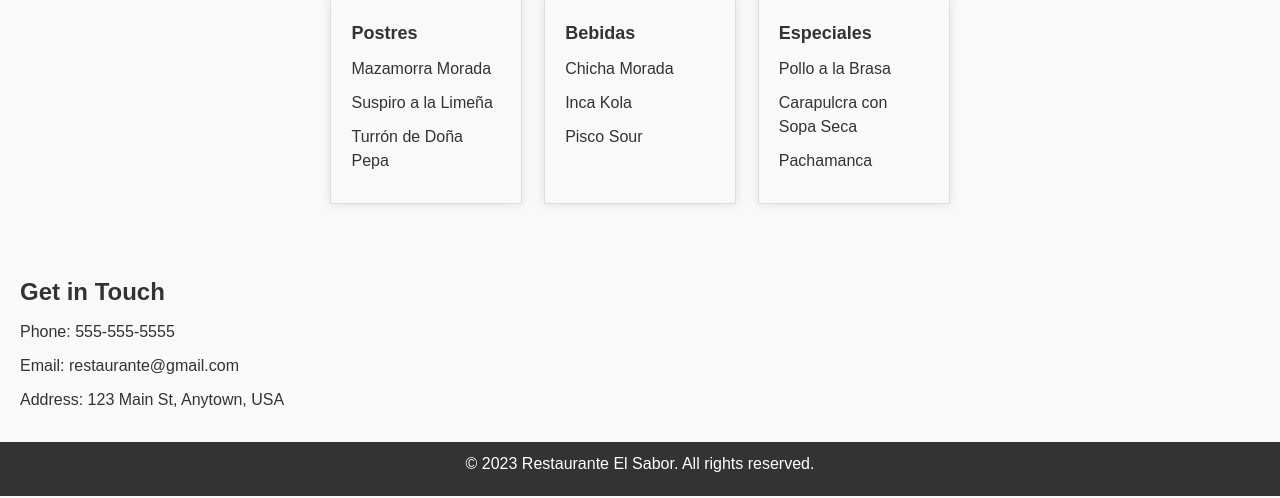
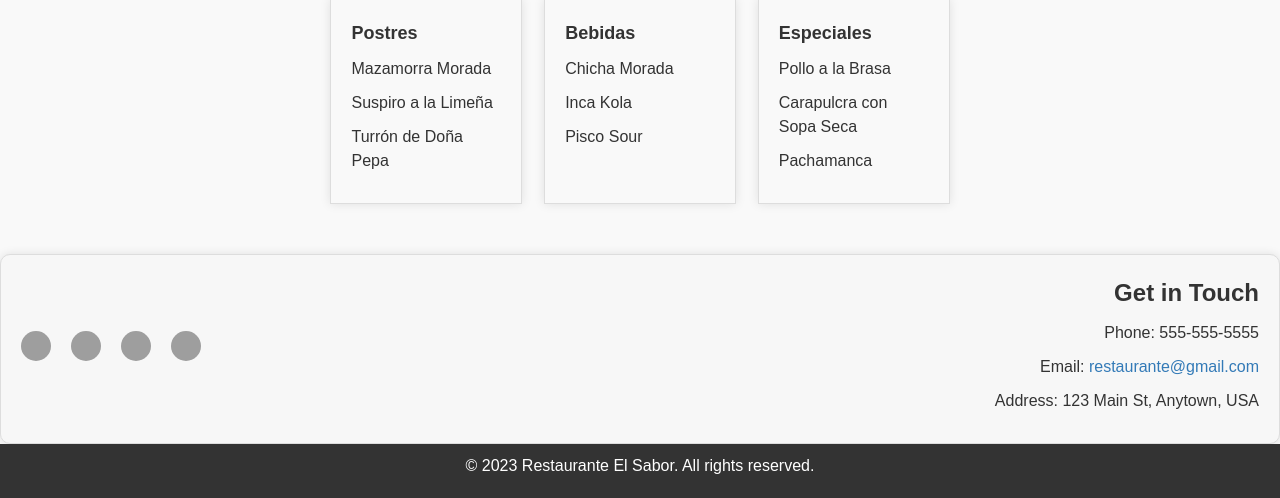
Before and after one commit to Dremarq/PeruEnElPlato, a PHP site: page / in a window 1280 px wide. Shown: the part 1548-2046 px from the top of the page. Run offline with PHP 8.4, Linux system fonts and the light colour scheme; grey boxes are pictures that could not be loaded.

Commit message:
cambios al footer

```diff
--- a/index.html
+++ b/index.html
@@ -100,12 +100,29 @@
 
  <!-- Contact Section -->
 <section id="contact">
+  <div class="contact-container">
+    <div class="social-media">
+      <a href="#####" target="_blank">
+        <img src="img/facebook-logo.png" alt="Facebook Logo">
+      </a>
+      <a href="#####" target="_blank">
+        <img src="img/youtube-logo.png" alt="YouTube Logo">
+      </a>
+      <a href="#####" target="_blank">
+        <img src="img/instagram-logo.png" alt="Instagram Logo">
+      </a>
+      <a href="#####" target="_blank">
+        <img src="img/x-logo.png" alt="X Logo">
+      </a>
+    </div>
+    <div class="contact-info">
       <h2>Get in Touch</h2>
       <p>Phone: 555-555-5555</p>
-        <p>Email: restaurante@gmail.com</p>
+      <p>Email: <a href="mailto:restaurante@gmail.com">restaurante@gmail.com</a></p>
       <p>Address: 123 Main St, Anytown, USA</p>
+    </div>
+  </div>
 </section>
-
     <!-- Footer Section -->
     <footer>
         <p>&copy; 2023 Restaurante El Sabor. All rights reserved.</p>
--- a/styles/estilo.css
+++ b/styles/estilo.css
@@ -186,20 +186,57 @@
   }
   /* Estilos para la sección de contacto */
 
-  #contact {
+  .contact-container {
+    display: flex;
+    justify-content: space-between;
+    align-items: center;
     padding: 20px;
+    background-color: #f7f7f7;
+    border: 1px solid #ddd;
+    border-radius: 10px;
+    box-shadow: 0 0 10px rgba(0, 0, 0, 0.1);
   }
 
-  #contact ul {
-    list-style: none;
-    margin: 0;
-    padding: 0;
+  .social-media {
+    display: flex;
+    align-items: center;
   }
 
-  #contact li {
+  .social-media a {
+    margin-right: 20px;
+  }
+
+  .social-media img {
+    width: 30px;
+    height: 30px;
+    border-radius: 50%;
+    transition: transform 0.2s ease-in-out;
+  }
+
+  .social-media img:hover {
+    transform: scale(1.1);
+  }
+
+  .contact-info {
+    text-align: right;
+  }
+
+  .contact-info h2 {
+    margin-top: 0;
+  }
+
+  .contact-info p {
     margin-bottom: 10px;
   }
 
+  .contact-info a {
+    text-decoration: none;
+    color: #337ab7;
+  }
+
+  .contact-info a:hover {
+    color: #23527c;
+  }
   /* Estilos para el pie de página */
 
   footer {
```
Lines whose indentation alone changed are shown as unchanged.
